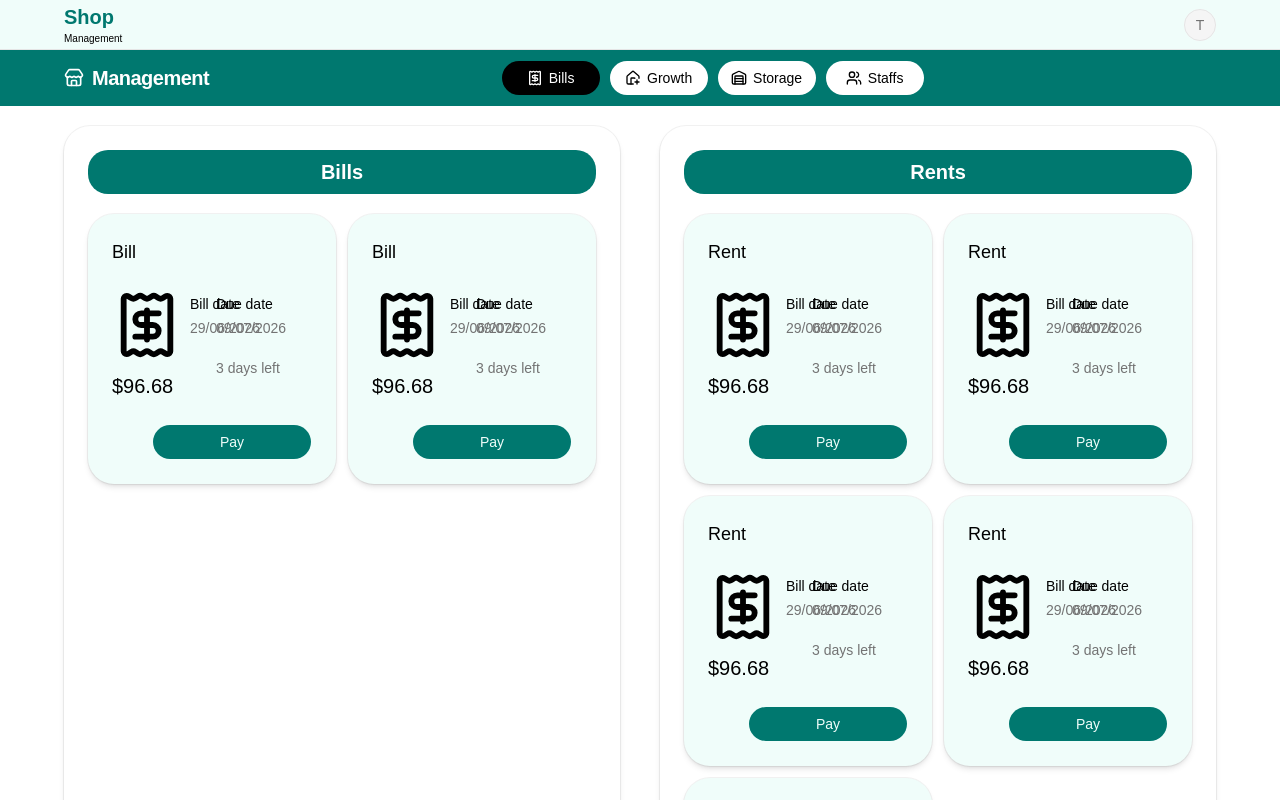
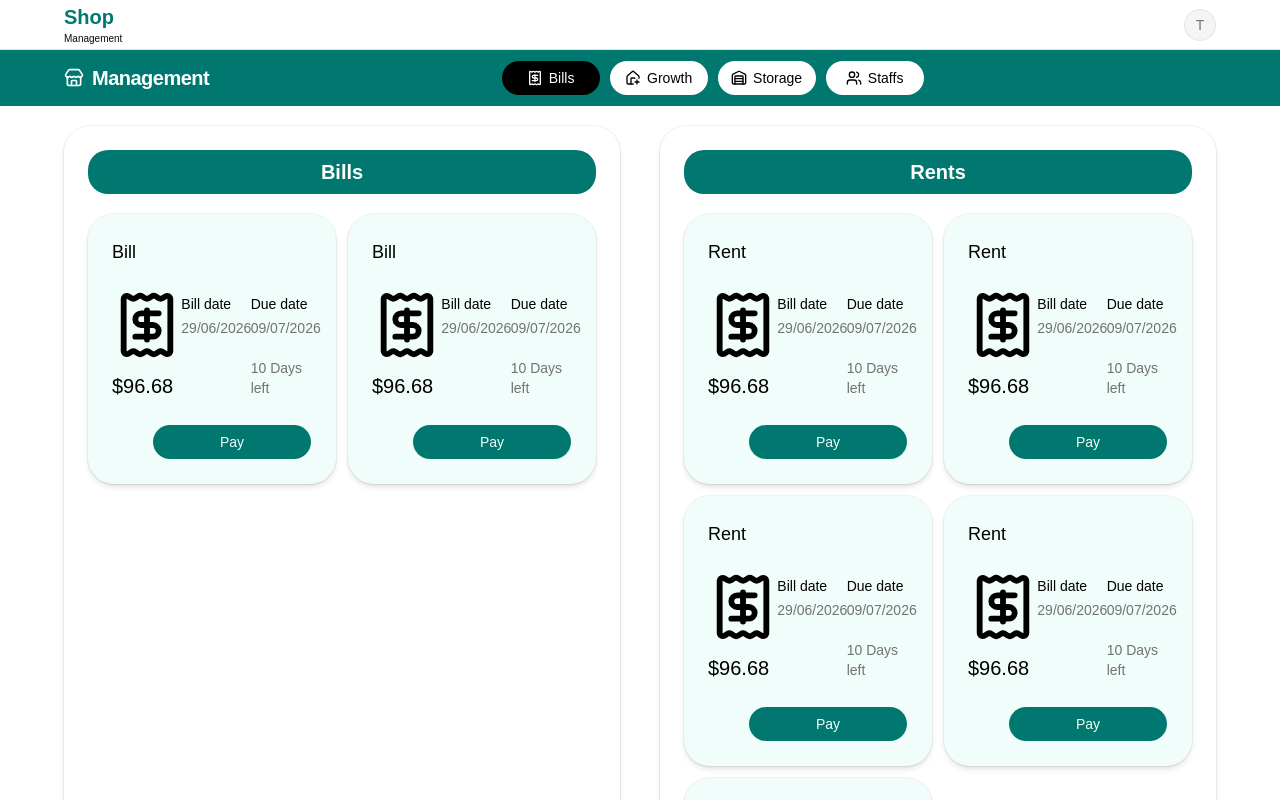
Before and after one commit to Tuong1994/Shop-Management-Page, a React (Vite) app: page /en/management/bills in a window 1280 px wide. Shown: the top 800 px of the page. Built offline with nearby package versions, Linux system fonts and the light colour scheme.

Commit message:
update currency

```diff
--- a/src/components/page/header/index.tsx
+++ b/src/components/page/header/index.tsx
@@ -4,7 +4,7 @@ import Profile from "./profile"
 
 const Header: FC = () => {
   return (
-    <div className="w-full h-12.5 fixed top-0 z-50 bg-primary-foreground flex items-center justify-between border-b px-2.5 lg:px-16">
+    <div className="w-full h-12.5 fixed top-0 z-50 bg-background flex items-center justify-between border-b px-2.5 lg:px-16">
       <Logo />
       <Profile />
     </div>
--- a/src/components/page/header/logo.tsx
+++ b/src/components/page/header/logo.tsx
@@ -10,7 +10,7 @@ const Logo: FC = () => {
   return (
     <div className="cursor-pointer" onClick={handleNavigate}>
       <div className="text-xl font-bold text-primary">Shop</div>
-      <div className="text-[10px] text-black">Management</div>
+      <div className="text-[10px]">Management</div>
     </div>
   )
 }
--- a/src/features/management/components/bills/bills-card.tsx
+++ b/src/features/management/components/bills/bills-card.tsx
@@ -4,8 +4,8 @@ import { Card, CardContent, CardFooter, CardHeader } from "@/components/ui/card"
 import { Paragraph, TextMuted } from "@/components/ui/typography"
 import { Receipt } from "lucide-react"
 import { cn, formatMoney } from "@/lib/utils"
+import { differenceInDays, format } from "date-fns"
 import useLocale from "@/locale/use-locale"
-import { format } from "date-fns"
 
 interface BillsCardProps extends HTMLAttributes<HTMLDivElement> {
   billType: "bill" | "rent"
@@ -14,31 +14,34 @@ interface BillsCardProps extends HTMLAttributes<HTMLDivElement> {
 const BillsCard: FC<BillsCardProps> = ({ billType, className, ...restProps }) => {
   const { lang } = useLocale()
 
+  const billDate = new Date()
+
+  const dueDate = new Date(new Date().setDate(new Date().getDate() + 10))
+
   return (
     <Card {...restProps} className={cn("bg-primary-foreground text-black", className)}>
       <CardHeader className="text-lg">
         {billType === "bill" ? lang.management.bills.bill : lang.management.bills.rent}
       </CardHeader>
-      <CardContent className="grid grid-cols-2 gap-2">
-        <div className="flex gap-2">
+      <CardContent className="grid grid-cols-3 gap-2">
         <div>
           <Receipt size={70} />
           <Paragraph className="text-xl">{formatMoney(96.68)}</Paragraph>
         </div>
+
         <div>
           <Paragraph>{lang.management.bills.billDate}</Paragraph>
-            <TextMuted>{format(new Date(), "dd/MM/yyyy")}</TextMuted>
-          </div>
+          <TextMuted>{format(billDate, "dd/MM/yyyy")}</TextMuted>
         </div>
 
         <div>
           <div className="mb-5">
             <Paragraph>{lang.management.bills.dueDate}</Paragraph>
+            <TextMuted>{format(dueDate, "dd/MM/yyyy")}</TextMuted>
+          </div>
           <TextMuted>
-              {format(new Date(new Date().setDate(new Date().getDate() + 10)), "dd/MM/yyyy")}
+            {differenceInDays(dueDate, billDate)} {lang.management.bills.daysLeft}
           </TextMuted>
-          </div>
-          <TextMuted>3 days left</TextMuted>
         </div>
       </CardContent>
       <CardFooter className="flex justify-end">
--- a/src/features/management/components/growth/growth-card.tsx
+++ b/src/features/management/components/growth/growth-card.tsx
@@ -2,6 +2,7 @@ import type { FC } from "react"
 import { Card, CardContent, CardDescription, CardFooter, CardHeader } from "@/components/ui/card"
 import { Button } from "@/components/ui/button"
 import { List, ListItem, Paragraph } from "@/components/ui/typography"
+import { formatMoney } from "@/lib/utils"
 
 const GrowthCard: FC = () => {
   return (
@@ -18,7 +19,7 @@ const GrowthCard: FC = () => {
       </CardContent>
       <CardFooter className="flex justify-end">
         <div className="flex items-center gap-2 border rounded-[20px] p-2">
-          <span>$800.00</span>
+          <span>{formatMoney(800.00)}</span>
           <Button>Purchase</Button>
         </div>
       </CardFooter>
--- a/src/features/management/components/staffs/hiring-list/hiring-list-card/card-modal.tsx
+++ b/src/features/management/components/staffs/hiring-list/hiring-list-card/card-modal.tsx
@@ -1,11 +1,11 @@
 import type { FC } from "react"
 import { Dialog as DialogPrimitive } from "@base-ui/react/dialog"
+import { Separator } from "@/components/ui/separator"
+import { Paragraph } from "@/components/ui/typography"
 import Image from "@/components/page/image"
 import InfoRow from "@/components/page/info-row"
+import ModalLayout from "@/components/page/modal-layout"
 import useLocale from "@/locale/use-locale"
-import ModalLayout from "@/components/page/modal-layout"
-import { Separator } from "@/components/ui/separator"
-import { Paragraph } from "@/components/ui/typography"
 
 interface HiringCardModalProps extends DialogPrimitive.Root.Props {}
 
--- a/src/features/management/components/staffs/hiring-list/hiring-list-card/index.tsx
+++ b/src/features/management/components/staffs/hiring-list/hiring-list-card/index.tsx
@@ -4,7 +4,8 @@ import { Card, CardContent, CardFooter } from "@/components/ui/card"
 import { HandCoins } from "lucide-react"
 import { Paragraph, TextMuted, Title } from "@/components/ui/typography"
 import { Button } from "@/components/ui/button"
-import { getCardColorByRole, renderJobDescript, renderJobTitle } from "./ helper"
+import { getCardColorByRole, renderJobDescript, renderJobTitle } from "./helper"
+import { formatMoney } from "@/lib/utils"
 import InfoRow from "@/components/page/info-row"
 import useLocale from "@/locale/use-locale"
 
@@ -27,8 +28,8 @@ const HiringListCard: FC<HiringListCardProps> = ({ role = ERole.CASHIER, onMore
               <div className="col-span-1 xl:col-span-2">
                 <Title level={4}>{renderJobTitle(role, lang)}</Title>
                 <TextMuted className="mb-4 text-gray-300">{renderJobDescript(role, lang)}</TextMuted>
-                <InfoRow name={lang.management.hiring.wage} descript="$80.00" />
-                <InfoRow name={lang.management.hiring.cost} descript="$100.00" />
+                <InfoRow name={lang.management.hiring.wage} descript={formatMoney(80.00)} />
+                <InfoRow name={lang.management.hiring.cost} descript={formatMoney(100.00)} />
               </div>
             </div>
 
--- a/src/features/management/components/staffs/hiring-list/hiring-list-carousel.tsx
+++ b/src/features/management/components/staffs/hiring-list/hiring-list-carousel.tsx
@@ -3,7 +3,7 @@ import { Title } from "@/components/ui/typography"
 import { Carousel, CarouselContent, CarouselItem } from "@/components/ui/carousel"
 import { Card, CardContent, CardHeader } from "@/components/ui/card"
 import { ERole } from "@/models/user/user.enum"
-import { renderJobTitle } from "./hiring-list-card/ helper"
+import { renderJobTitle } from "./hiring-list-card/helper"
 import useLocale from "@/locale/use-locale"
 
 interface HiringListCarouselProps {
--- a/src/locale/en/management.ts
+++ b/src/locale/en/management.ts
@@ -17,6 +17,7 @@ const management_en = {
     date: "Date",
     day: "Day",
     pay: "Pay",
+    daysLeft: "Days left"
   },
   storage: {
     productForm: {
--- a/src/locale/vn/management.ts
+++ b/src/locale/vn/management.ts
@@ -12,11 +12,12 @@ const management_vn = {
     rents: "Danh sách tiền thuê",
     bill: "Hóa đơn",
     rent: "Tiền thuê",
-    billDate: "Ngày lập",
+    billDate: "Ngày tạo",
     dueDate: "Thời hạn",
     date: "Ngày",
     day: "Ngày",
     pay: "Trả",
+    daysLeft: "Ngày còn lại"
   },
   storage: {
     productForm: {
--- a/src/pages/management/storage/index.tsx
+++ b/src/pages/management/storage/index.tsx
@@ -14,6 +14,7 @@ import {
 } from "@/components/ui/dropdown-menu"
 import { Button } from "@/components/ui/button"
 import { MoreHorizontal, Pen } from "lucide-react"
+import { formatMoney } from "@/lib/utils"
 import DataTable from "@/components/page/data-table"
 import ProductsFilter from "@/features/management/components/storage/products-filter"
 import ProductsForm from "@/features/management/components/storage/product-form"
@@ -169,12 +170,12 @@ const StoragePage: FC = () => {
       {
         accessorKey: "cost",
         header: () => <div className="font-bold">{lang.common.table.head.cost}</div>,
-        cell: ({ row }) => "$" + row.original.cost,
+        cell: ({ row }) => formatMoney(row.original.cost),
       },
       {
         accessorKey: "price",
         header: () => <div className="font-bold">{lang.common.table.head.price}</div>,
-        cell: ({ row }) => "$" + row.original.price,
+        cell: ({ row }) => formatMoney(row.original.price),
       },
       {
         accessorKey: "items",
```
Also changed, not shown: src/features/management/components/staffs/hiring-list/hiring-list-card/helper.tsx (renamed from src/features/management/components/staffs/hiring-list/hiring-list-card/ helper.tsx). Lines whose indentation alone changed are shown as unchanged.
